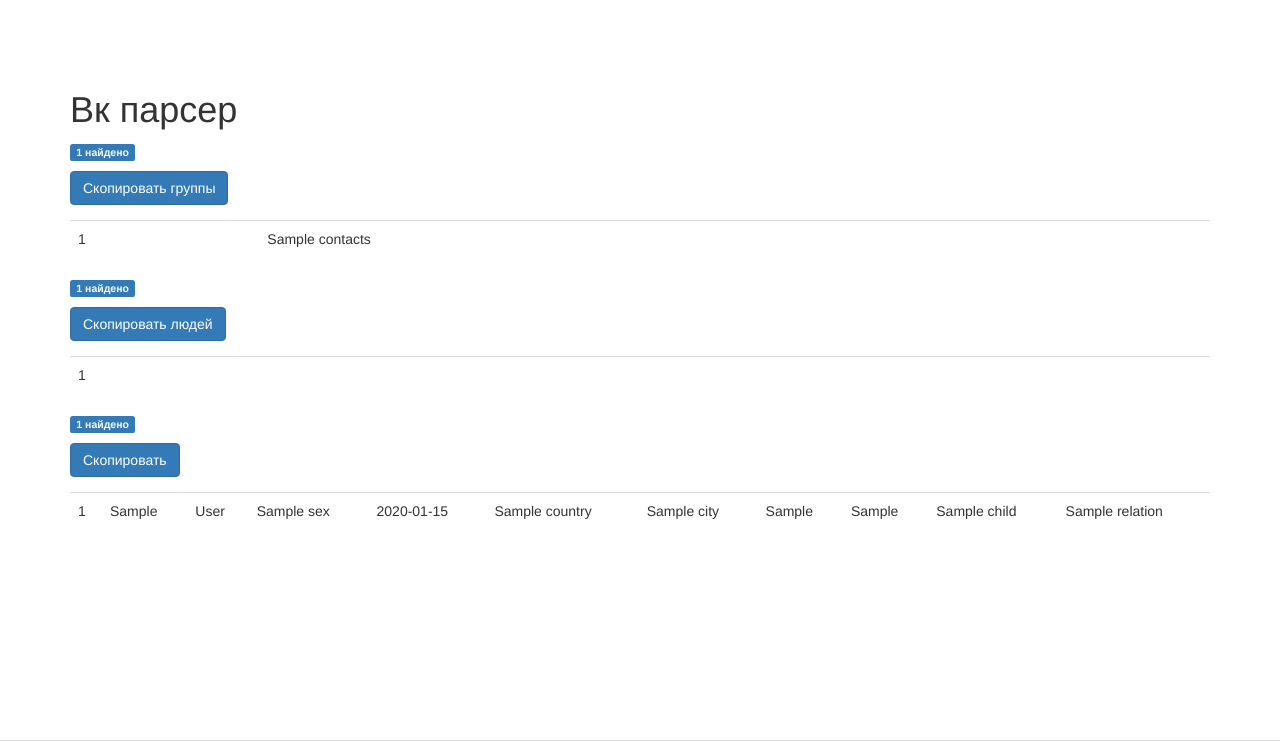
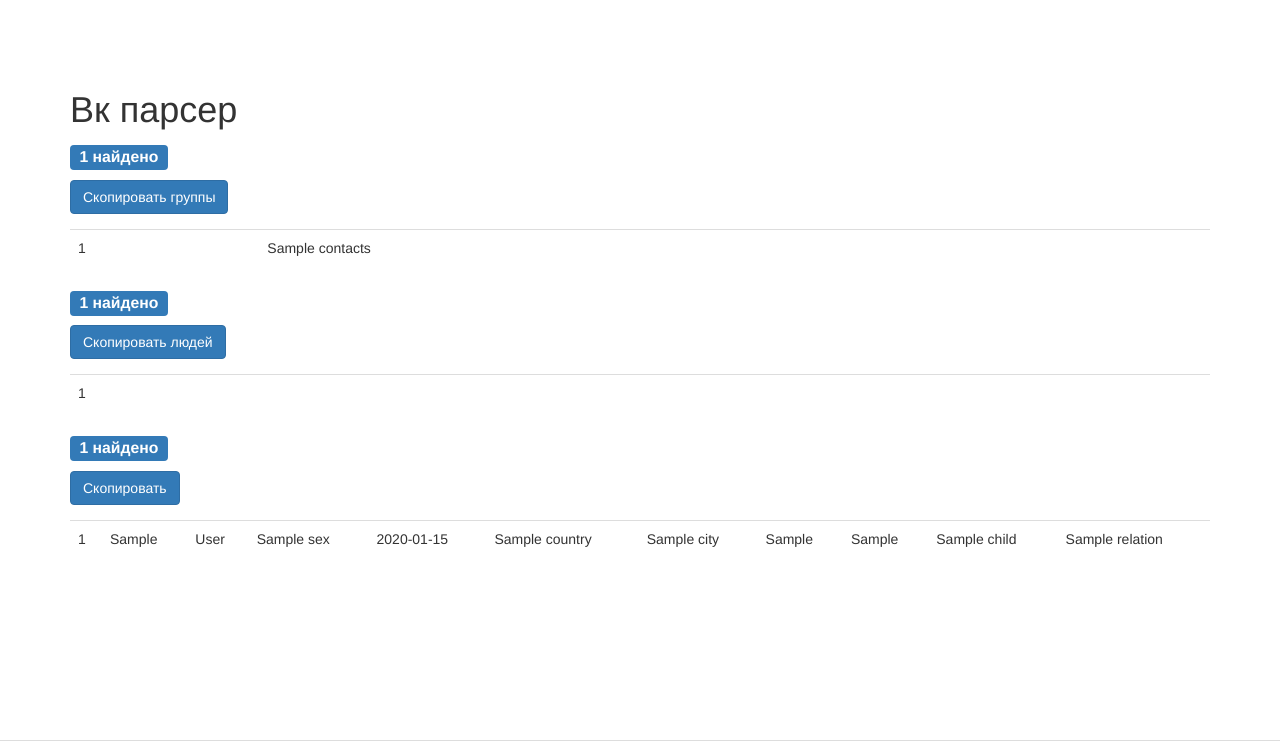
Before and after one commit to VasiliyPhp/vk.parser, a Yii app: template app/views/site/index.php in a window 1280 px wide. Shown: the top 741 px of the page. Run offline with PHP 8.4 and a stand-in for Yii, Linux system fonts and the light colour scheme; the template is opened without the code that fills it: most values are stand-ins (such as "Sample title", 1, 10 or a date in 2020); form fields are guessed from the names that the template uses; data that the repository does not hold is empty; some libraries are stand-ins or nearby versions.

Commit message:
вьюха - увеличен шрифт каунтера результатов

```diff
--- a/app/views/site/index.php
+++ b/app/views/site/index.php
@@ -83,7 +83,7 @@ ob_end_clean();
 		</div>
 	</div>
 	<?php if(isset($result) and $result){?>
-  <div class=form-group >
+	<div class="form-group lead">
     <p><span class="label label-primary"><?= count($result) . '  найдено'?></span></p>
     <button class='btn btn-primary x-gr-cp'>Скопировать группы</button>
 	</div>
@@ -100,7 +100,7 @@ ob_end_clean();
 	</div>
 	<?php }?>
 	<?php if(isset($resultPeopleFrom) and $resultPeopleFrom){?>
-	<div class=form-group >
+	<div class="form-group lead">
     <p><span class="label label-primary"><?= count($resultPeopleFrom) . '  найдено'?></span></p>
 		<button class='btn btn-primary x-gr-cp'>Скопировать людей</button>
 	</div>
@@ -117,7 +117,7 @@ ob_end_clean();
 	</div>
 	<?php }?>
 	<?php if(isset($resultPeopleInfo) and $resultPeopleInfo){?>
-	<div class=form-group >
+	<div class="form-group lead">
     <p><span class="label label-primary"><?= count($resultPeopleInfo) . '  найдено'?></span></p>
 		<button class='btn btn-primary x-gr-cp'>Скопировать</button>
 	</div>
```
